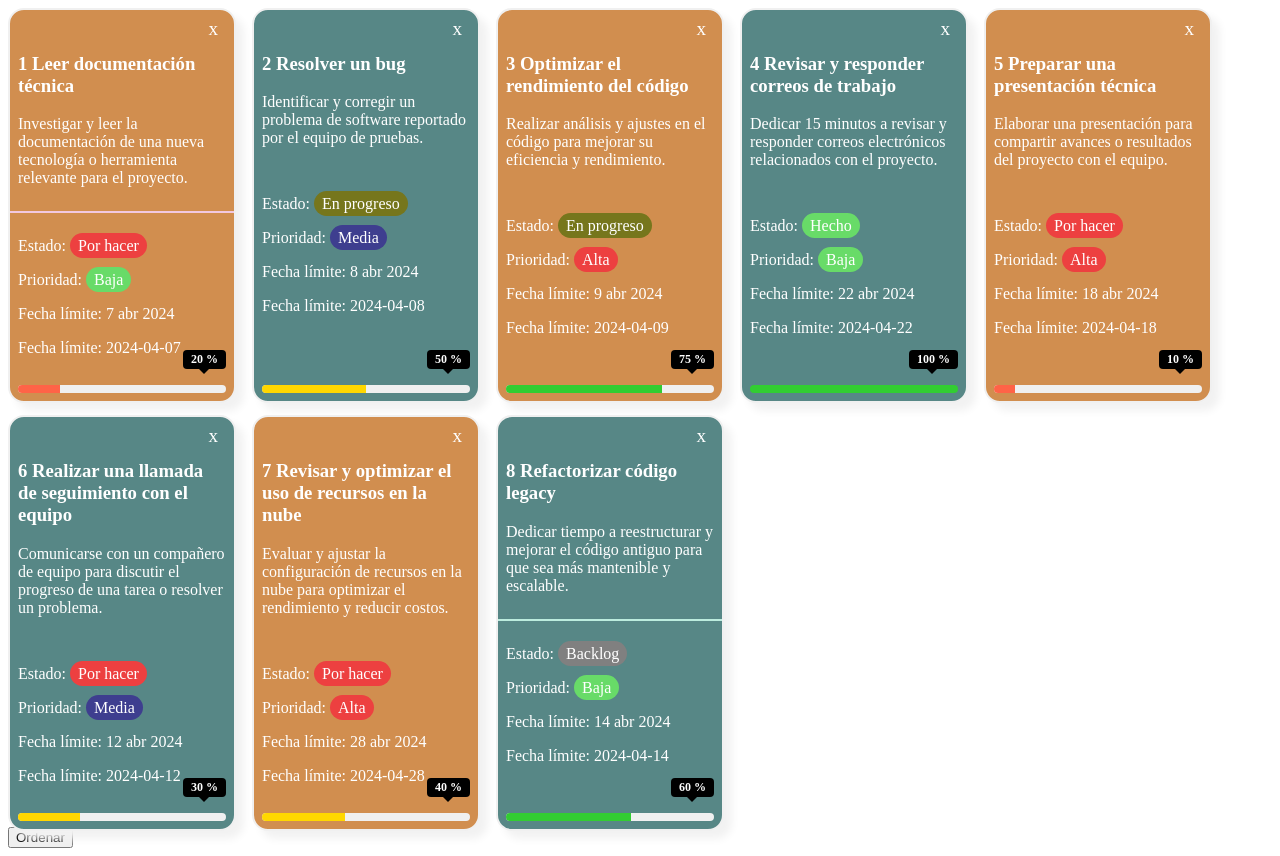
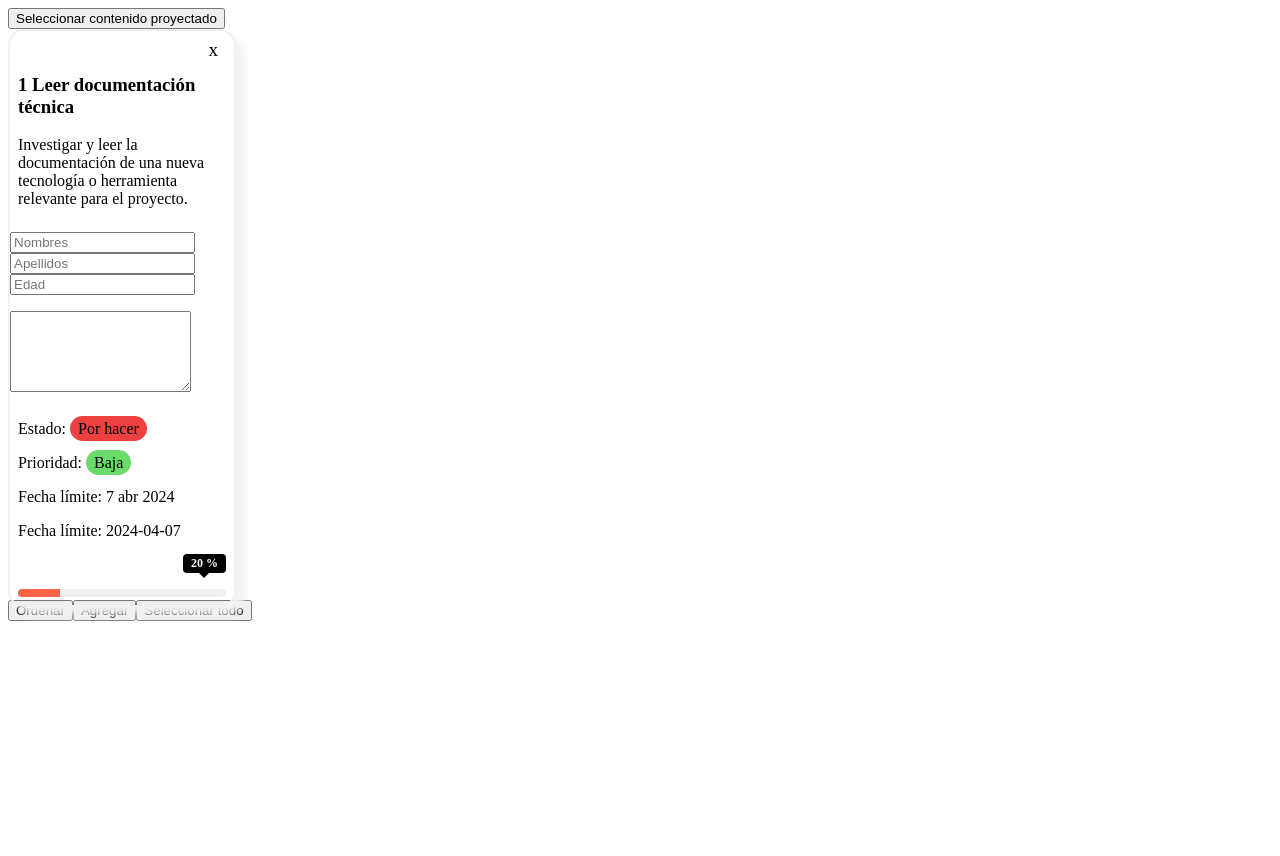
Before and after one commit to jgarea/angular-18-app, an Angular app: page / in a window 1280 px wide. After the commit the page ends 800 px from the top, so only its background shows below. Built offline with nearby package versions, Linux system fonts and the light colour scheme.

Commit message:
ContentChildren ContentChild

```diff
--- a/src/app/app.component.html
+++ b/src/app/app.component.html
@@ -1,14 +1,17 @@
 <div class="todo-container">
-  @for (todo of todoData; track todo.id; let f = $first; let l = $last; let odd
-  = $odd; let even = $even) {
+  @for (todo of todoData; track todo.id) {
   <app-todo
     [todoData]="todo"
-    [first]="f"
-    [last]="l"
-    [odd]="odd"
-    [even]="even"
     (onClickIcon)="getTodoInfo($event)"
-  ></app-todo>
+
+  >
+    <app-input #inputref placeholder="Nombres"></app-input>
+    <app-input #inputref placeholder="Apellidos"></app-input>
+    <app-input #inputref placeholder="Edad" type="number"></app-input>
+  <div class="comments" style="margin-top: 1rem;">
+    <textarea rows="5"></textarea>
+  </div>
+</app-todo>
   } @empty {
   <p>No hay datos</p>
   }
@@ -22,5 +25,7 @@
       let even = even
     " -->
 </div>
-
+<br>
 <button (click)="orderData()">Ordenar</button>
+<button (click)="addTodo()">Agregar</button>
+<button (click)="selectTodo()">Seleccionar todo</button>
--- a/src/app/app.component.ts
+++ b/src/app/app.component.ts
@@ -1,9 +1,10 @@
-import { Component } from '@angular/core';
+import { Component, ElementRef, QueryList, ViewChild, ViewChildren } from '@angular/core';
 import { RouterOutlet } from '@angular/router';
 import { TodoComponent } from './pages/todo/todo.component';
 import { TODO_DATA } from '../assets/todo';
 import { NTodo } from './models/todo.model';
 import { CommonModule } from '@angular/common';
+import { InputComponent } from './components/input/input.component';
 
 @Component({
   selector: 'app-root',
@@ -11,7 +12,8 @@ import { CommonModule } from '@angular/common';
   imports: [
     RouterOutlet,
     TodoComponent,
-    CommonModule
+    CommonModule,
+    InputComponent
   ],
   templateUrl: './app.component.html',
   styleUrl: './app.component.scss'
@@ -20,8 +22,11 @@ export class AppComponent {
   title = 'angular-18-app';
 
   // todoData:NTodo.TodoData[]= [];
-  todoData:NTodo.TodoData[]= TODO_DATA;
-
+  // todoData:NTodo.TodoData[]= [TODO_DATA[0]];
+  todoData:NTodo.TodoData[]= TODO_DATA.filter(item => item.id < 2);
+//para seleccionar un elemento del DOM
+  // @ViewChild(TodoComponent,{read: ElementRef}) todo?: ElementRef;
+  @ViewChildren(TodoComponent,{read: ElementRef}) todo?: QueryList<ElementRef>;
   constructor() {}
 
   getTodoInfo(val: NTodo.TodoData){
@@ -35,4 +40,18 @@ export class AppComponent {
   orderData(){
     this.todoData=this.todoData.sort((a, b) => a.priority - b.priority);
   }
+
+  selectTodo(){
+    // const todo = document.querySelectorAll('app-todo');
+    // console.log(todo);
+    // const items = this.todo?.map(item => item);
+    // console.log(items);
+    this.todo?.changes.subscribe(values => {
+      console.log(values);
+    })
+  }
+
+  addTodo(){
+    this.todoData=TODO_DATA.filter(item => item.id < 4);
+  }
 }
--- /dev/null
+++ b/src/app/components/input/input.component.html
@@ -0,0 +1,3 @@
+<div class="name">
+    <input [type]="type" [placeholder]="placeholder">
+</div>
--- a/src/app/pages/todo/todo.component.html
+++ b/src/app/pages/todo/todo.component.html
@@ -2,14 +2,9 @@
     class="card-container"
     [ngClass]="[first ? 'first' : '', last ? 'last' : '', odd ? 'odd' : '', even ? 'even' : '']"
 > -->
+<button (click)="selectContent()">Seleccionar contenido proyectado</button>
 <div
   class="card-container"
-  [ngClass]="{
-    first: first,
-    last: last,
-    odd: odd,
-    even: even
-  }"
 >
   @if (todoData) {
   <span class="icon-close" (click)="onClickIcon.emit(todoData)">x</span>
@@ -19,6 +14,7 @@
       <p>{{ todoData.description }}</p>
     </div>
   </div>
+  <ng-content></ng-content>
   <div class="card-content pills-container">
     <p>
       Estado:
--- a/src/app/pages/todo/todo.component.ts
+++ b/src/app/pages/todo/todo.component.ts
@@ -1,7 +1,8 @@
-import { Component, EventEmitter, Input, LOCALE_ID, Output } from '@angular/core';
+import { Component, ContentChild, ContentChildren, ElementRef, EventEmitter, Input, LOCALE_ID, Output, QueryList, ViewChild } from '@angular/core';
 import { NTodo } from '../../models/todo.model';
 import { CommonModule,registerLocaleData } from '@angular/common';
 import es from '@angular/common/locales/es';
+import { InputComponent } from '../../components/input/input.component';
 registerLocaleData(es);
 
 @Component({
@@ -17,13 +18,15 @@ registerLocaleData(es);
   styleUrl: './todo.component.scss'
 })
 export class TodoComponent {
+
   @Input({required: true}) todoData!: NTodo.TodoData;
-  @Input() first!: boolean;
-  @Input() last!: boolean;
-  @Input() odd!: boolean;
-  @Input() even!: boolean;
   @Output() onClickIcon = new EventEmitter<NTodo.TodoData>();
 
+  // Para seleccionar el primer elemento
+  // @ContentChild('inputref') proyectedContent?:ElementRef<HTMLElement>;
+
+  // @ContentChildren(InputComponent,{read: ElementRef}) proyectedContent?:ElementRef<HTMLElement>;
+  @ContentChildren(InputComponent,{read: ElementRef}) proyectedContent?:QueryList<ElementRef>;
   get priority():string{
     switch(this.todoData.priority){
       case NTodo.Priority.LOW:
@@ -48,4 +51,10 @@ export class TodoComponent {
     return NTodo.RangeText.HIGH;
   }
 
+  selectContent() {
+    // console.log(this.proyectedContent);
+    const elements = this.proyectedContent?.map(val => val);
+    console.log(elements);
+  }
+
 }
```
Also changed, not shown: src/app/components/input/input.component.ts (added, +14 -0 lines), src/app/components/input/input.component.scss (added), 1 other file (tests, documents, lock files or other folders).
